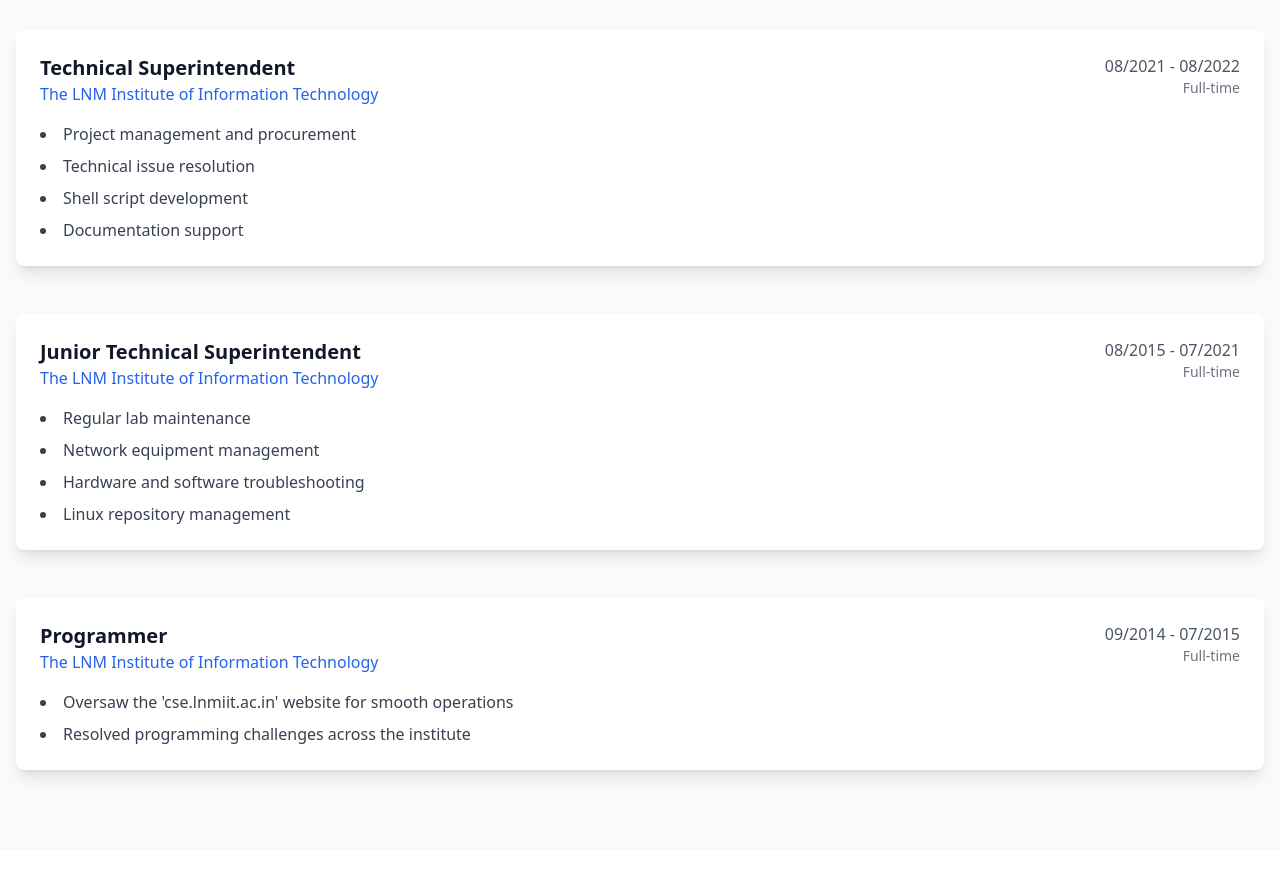
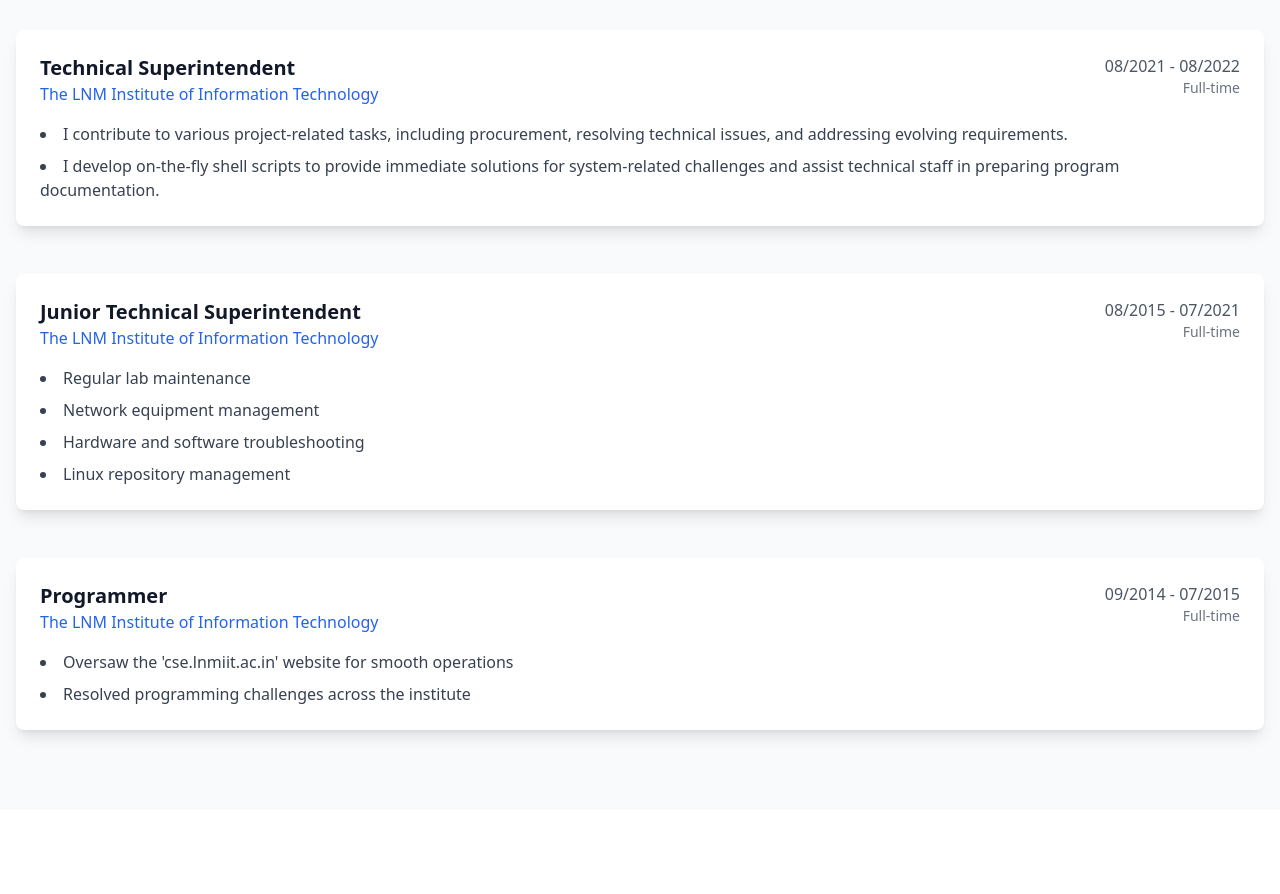
Before and after one commit to theshivammaheshwari/resume, a React (Vite) app: page / in a window 1280 px wide. Shown: the part 1340-2234 px from the top of the page. Built offline with nearby package versions, Linux system fonts and the light colour scheme.

Commit message:
Update Experience.tsx

```diff
--- a/src/components/Experience.tsx
+++ b/src/components/Experience.tsx
@@ -22,10 +22,9 @@ const experiences = [
     period: "08/2021 - 08/2022",
     type: "Full-time",
     description: [
-      "Project management and procurement",
-      "Technical issue resolution",
-      "Shell script development",
-      "Documentation support"
+      "I contribute to various project-related tasks, including procurement, resolving technical issues, and addressing evolving requirements.",
+      "I develop on-the-fly shell scripts to provide immediate solutions for system-related challenges and assist technical staff in preparing program documentation.",
+
     ]
   },
   {
```
